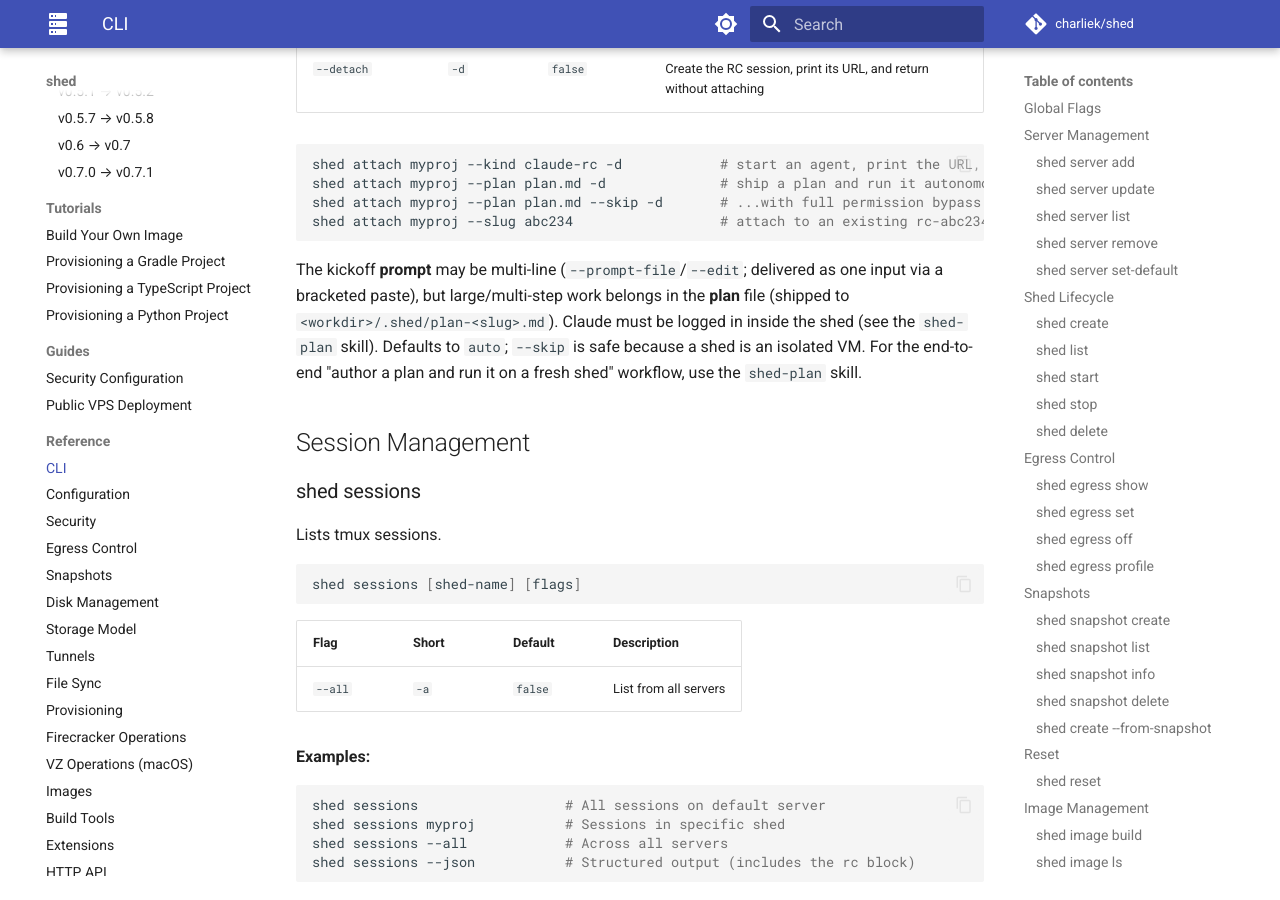
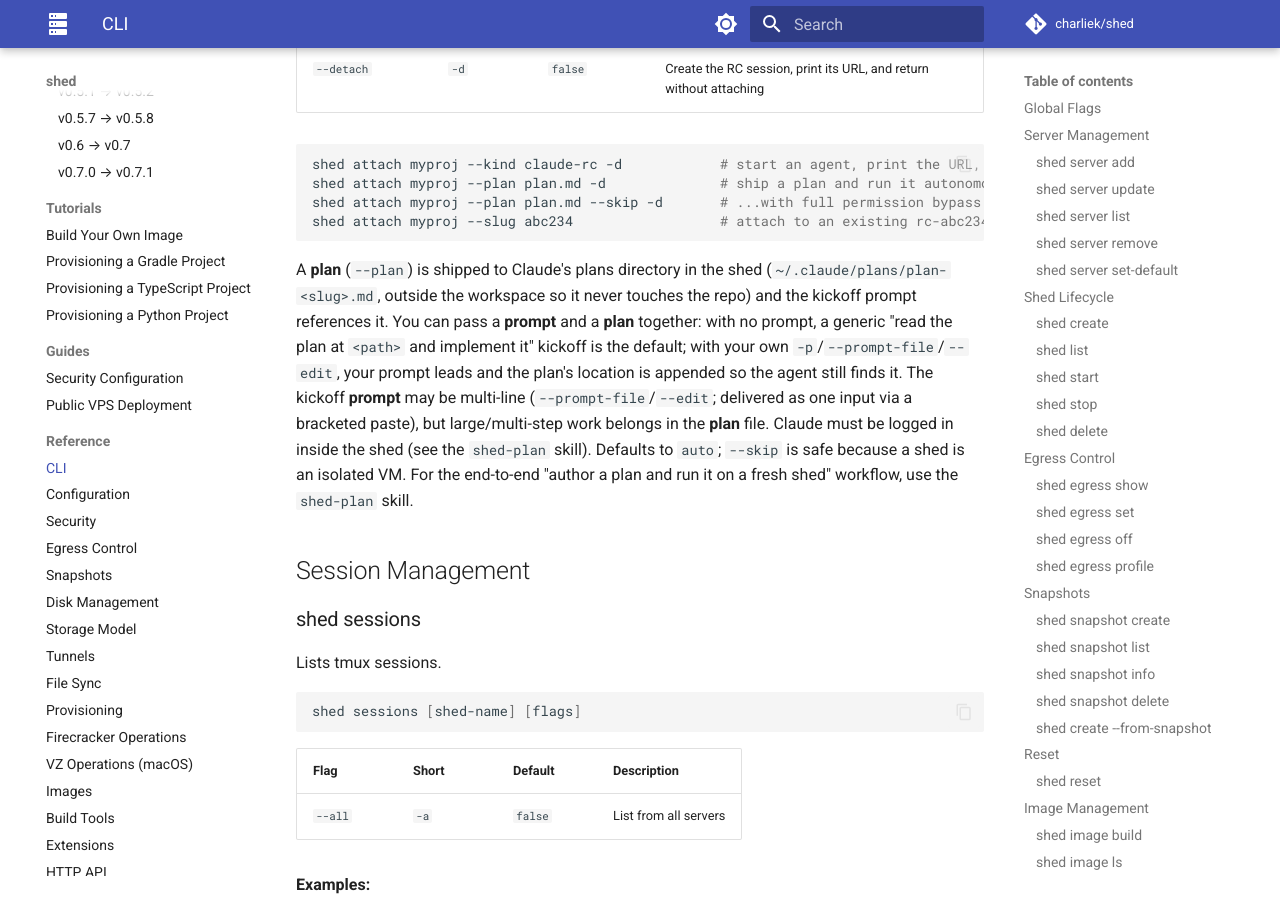
Before and after one commit to charliek/shed, an MkDocs documentation site: the page built from docs/reference/cli.md, in a window 1280 px wide and 900 px high, scrolled down 23073 px. Built offline with MkDocs 1.6.1 and Material for MkDocs 9.7.7, drawn with Linux system fonts in a browser that asks for light colours; comment, search, counter and statistics services are not loaded.

Commit message:
feat(attach): ship plans to Claude's plans dir; support prompt + plan together
- Ship the plan to ${CLAUDE_CONFIG_DIR:-$HOME/.claude}/plans/plan-<slug>.md instead of
  <workdir>/.shed/, so it never pollutes the repo or a --local-dir host copy. The
  kickoff references the absolute path (echoed back behind a sentinel). Verified live:
  Claude reads it unattended in auto AND bypass modes (out-of-cwd reads aren't gated).
- --plan + -p combine: with no prompt, a natural "read the plan and implement it"
  kickoff is the default; with -p, the caller's prompt leads and the plan path is
  appended (the generated slug path isn't something the caller could reference).
- Docs, shed-plan skill, and changelog updated to match.

Co-Authored-By: Claude Opus 4.8 (1M context) <noreply@anthropic.com>
Claude-Session: https://claude.ai/code/session_01VKK9rnAvfA956WBfjtLEXt

````diff
--- a/docs/reference/cli.md
+++ b/docs/reference/cli.md
@@ -874,9 +874,14 @@ shed attach myproj --plan plan.md --skip -d       # ...with full permission bypa
 shed attach myproj --slug abc234                  # attach to an existing rc-abc234 session
 ```
 
-The kickoff **prompt** may be multi-line (`--prompt-file`/`--edit`; delivered as one
-input via a bracketed paste), but large/multi-step work belongs in the **plan** file
-(shipped to `<workdir>/.shed/plan-<slug>.md`). Claude must be logged in inside the shed
+A **plan** (`--plan`) is shipped to Claude's plans directory in the shed
+(`~/.claude/plans/plan-<slug>.md`, outside the workspace so it never touches the repo)
+and the kickoff prompt references it. You can pass a **prompt** and a **plan** together:
+with no prompt, a generic "read the plan at `<path>` and implement it" kickoff is the
+default; with your own `-p`/`--prompt-file`/`--edit`, your prompt leads and the plan's
+location is appended so the agent still finds it. The kickoff **prompt** may be
+multi-line (`--prompt-file`/`--edit`; delivered as one input via a bracketed paste), but
+large/multi-step work belongs in the **plan** file. Claude must be logged in inside the shed
 (see the `shed-plan` skill). Defaults to `auto`; `--skip` is safe because a shed is an
 isolated VM. For the end-to-end "author a plan and run it on a fresh shed" workflow, use
 the `shed-plan` skill.
````
Also changed, not shown: CHANGELOG.md (+4 -1 lines), skills/shed-plan/SKILL.md (+6 -3 lines), skills/shed-plan/references/usage.md (+6 -2 lines), 2 other files.
